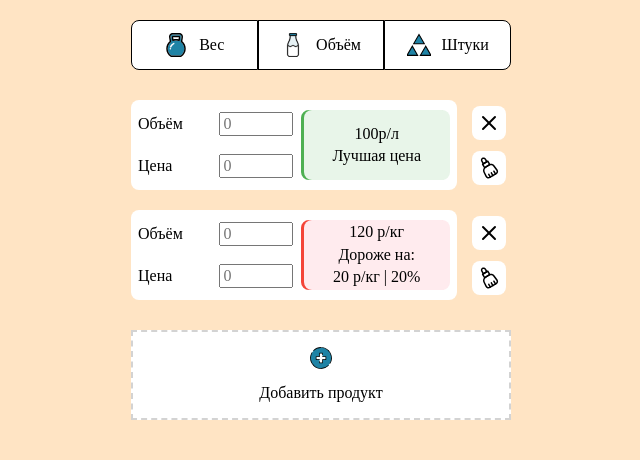
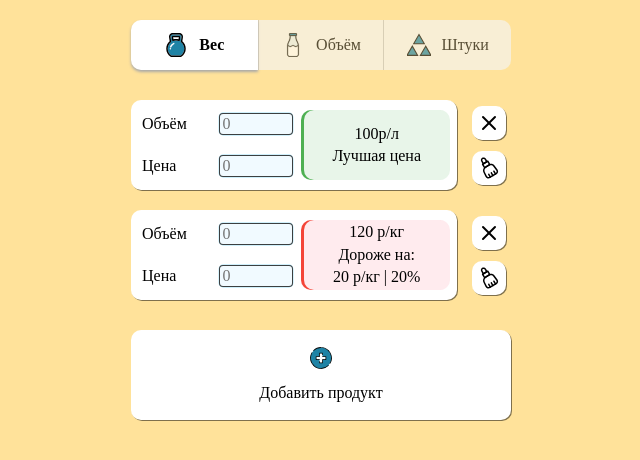
Before and after one commit to display-nice/react_economka, a React (Create React App) app: page / in a window 1280 px wide. Shown: the top 460 px of the page, without its empty margins (319-959 px from the left). Built offline with nearby package versions, Linux system fonts and the light colour scheme.

Commit message:
update №2, overall

```diff
--- a/src/App.jsx
+++ b/src/App.jsx
@@ -1,41 +1,41 @@
+import { useState } from "react";
+import { Units } from "@components/Units";
+
 function App() {
+	const unitBtnsData = {
+		weight: "Вес",
+		volume: "Объём",
+		pieces: "Штуки",
+	};
+	const [activeUnit, setActiveUnit] = useState("weight");
+	const handleUnitClick = (btnName) => {
+		setActiveUnit(btnName);
+	};
+
 	return (
 		<div className="App">
 			<main className="main">
-				<section className="units">
-					<button className="units__btn">
-						<img src={`${process.env.PUBLIC_URL}/icons/weight.svg`} alt="Вес" />
-						<div className="units__container">Вес</div>
-					</button>
-					<button className="units__btn">
-						<img src={`${process.env.PUBLIC_URL}/icons/volume.svg`} alt="Объём" />
-						<div className="units__container">Объём</div>
-					</button>
-					<button className="units__btn">
-						<img src={`${process.env.PUBLIC_URL}/icons/pieces.svg`} alt="Штуки" />
-						<div className="units__container">Штуки</div>
-					</button>
-				</section>
+				<Units {...{ unitBtnsData, activeUnit, handleUnitClick }}/>
 				<section className="products">
 					<div className="product">
 						<div className="product__main">
-							<label htmlFor="product1__unitinput" className="product__unitlabel">
+							<label htmlFor="product1__unitinput" className="product__label product__label--unit">
 								Объём
 							</label>
 							<input
 								id="product1__unitinput"
 								type="number"
 								placeholder="0"
-								className="product__unitinput"
+								className="product__input product__input--unit"
 							/>
-							<label htmlFor="product1__priceinput" className="product__pricelabel">
+							<label htmlFor="product1__priceinput" className="product__label product__label--price">
 								Цена
 							</label>
 							<input
 								id="product1__priceinput"
 								type="number"
 								placeholder="0"
-								className="product__priceinput"
+								className="product__input product__input--price"
 							/>
 							<div className="product__result product__result--best-price">
 								<p>100р/л</p>
@@ -57,23 +57,23 @@ function App() {
 					</div>
 					<div className="product">
 						<div className="product__main">
-							<label htmlFor="product1__unitinput" className="product__unitlabel">
+							<label htmlFor="product2__unitinput" className="product__label product__label--unit">
 								Объём
 							</label>
 							<input
-								id="product1__unitinput"
+								id="product2__unitinput"
 								type="number"
 								placeholder="0"
-								className="product__unitinput"
+								className="product__input product__input--unit"
 							/>
-							<label htmlFor="product1__priceinput" className="product__pricelabel">
+							<label htmlFor="product2__priceinput" className="product__label product__label--price">
 								Цена
 							</label>
 							<input
-								id="product1__priceinput"
+								id="product2__priceinput"
 								type="number"
 								placeholder="0"
-								className="product__priceinput"
+								className="product__input product__input--price"
 							/>
 							<div className="product__result product__result--worst-price">
 								<p>120 р/кг</p>
@@ -82,16 +82,12 @@ function App() {
 							</div>
 						</div>
 						<div className="product__controls">
-							<img
-								className="product__remove"
-								src={`${process.env.PUBLIC_URL}/icons/close.svg`}
-								alt="Удалить"
-							/>
-							<img
-								className="product__clear"
-								src={`${process.env.PUBLIC_URL}/icons/clear.svg`}
-								alt="Очистить"
-							/>
+							<button className="product__remove">
+								<img src={`${process.env.PUBLIC_URL}/icons/close.svg`} alt="Удалить" />
+							</button>
+							<button className="product__clear">
+								<img src={`${process.env.PUBLIC_URL}/icons/clear.svg`} alt="Очистить" />
+							</button>
 						</div>
 					</div>
 					<button className="products__addnew">
--- /dev/null
+++ b/src/components/Units.jsx
@@ -0,0 +1,19 @@
+export const Units = ({unitBtnsData, activeUnit, handleUnitClick}) => {
+
+	let UnitButtons = [];
+	for (let keyName in unitBtnsData) {
+		const value = unitBtnsData[keyName];
+		UnitButtons.push(
+			<button
+				key={keyName + "_btn"}
+				className={`units__btn ${activeUnit === keyName ? "units__btn--active" : ""}`}
+				name={keyName}
+				onClick={(e) => handleUnitClick(e.currentTarget.name)}
+			>
+				<img src={`${process.env.PUBLIC_URL}/icons/${keyName}.svg`} alt={value} />
+				<div className="units__container">{value}</div>
+			</button>
+		);
+	}
+	return <section className="units">{UnitButtons}</section>;
+};
--- a/src/css/auxiliary/variables.css
+++ b/src/css/auxiliary/variables.css
@@ -1,14 +1,19 @@
 :root {
-   --main-color: #275e63; /* Основной цвет */
-   --main-light-color: #507d7b; /* Светлый цвет */
-   --main-dark-color: #13484c; /* Темный цвет */
-   --disabled-color: #7d9b9a; /* Цвет для отключенных элементов */
+   /* Главный фон */
+   --main-bg-color: #ffdf8de0;
+   /* --a: bisque; */
 
    /* продукты */
    --product-bg-color: white;
 
    /* кнопки */
    --units-btns-color: white;
+
+   /* инпуты  */
+   --input-bg: rgb(241, 250, 255);
+   --input-shadow: rgb(158, 224, 247);
+   --input-hover-shadow: rgba(37, 131, 165);
+   --input-focus-shadow: rgba(37, 131, 165);
 
    /* результат */
    --neutral-price-shadow: darkgray;
--- a/src/css/style.css
+++ b/src/css/style.css
@@ -3,7 +3,7 @@
 @import "./auxiliary/reboot.css";
 
 body {
-	background-color: bisque;
+	background-color: var(--main-bg-color);
 }
 
 p {
@@ -11,22 +11,25 @@ p {
 	padding: 2px;
 }
 
+button {
+	border: 0;
+}
+
 .App {
 	width: clamp(300px, 90%, 380px);
 	height: 100dvh;
 	padding-top: 20px;
 	margin: 0 auto;
-	/* background-color: #fff; */
 }
 
 .main {
 	/* можно использовать как контейнер */
 }
 
+/* Кнопки единиц измерения */
 .units {
 	display: grid;
 	grid-template-columns: repeat(3, 1fr);
-	border-radius: 8px;
 }
 
 .units__btn {
@@ -35,18 +38,41 @@ p {
 	align-items: center;
 	gap: 11px;
 	height: 50px;
-	border: 1px solid;
+	background-color: #f5f5f5;
+	outline: none;
+	opacity: 0.65;
+}
+
+.units__btn:hover:not(.units__btn--active) {
 	background-color: var(--units-btns-color);
+	opacity: 0.7;
+	box-shadow: 0 1px 2px 0 var(--neutral-price-shadow);
 }
+
+.units__btn--active {
+	outline: none;
+	background-color: var(--units-btns-color);
+	opacity: 1;
+	font-weight: 700;
+	box-shadow: 0 2px 3px 0 var(--neutral-price-shadow);
+}
+
 .units__btn:nth-child(1) {
-	border-top-left-radius: 8px;
-	border-bottom-left-radius: 8px;
+	border-top-left-radius: 10px;
+	border-bottom-left-radius: 10px;
+}
+
+.units__btn:nth-child(2) {
+	border-left: 1px solid rgb(0, 0, 0, 0.2);
+	border-right: 1px solid rgb(0, 0, 0, 0.2);
 }
 .units__btn:nth-child(3) {
-	border-top-right-radius: 8px;
-	border-bottom-right-radius: 8px;
+	border-top-right-radius: 10px;
+	border-bottom-right-radius: 10px;
 }
 
+
+/* Продукт */
 .products {
 	/* контейнер для задания границ слева и справа для всех продуктов */
 	margin-top: 10px;
@@ -63,21 +89,26 @@ p {
 	height: 90px;
 	margin-top: 20px;
 	gap: 10px;
-	border-radius: 8px;
 }
 
 .product__controls {
 	display: grid;
 	justify-content: center;
 	align-items: center;
+
 }
 .product__remove,
 .product__clear {
 	padding: 5px;
-	border-radius: 8px;
 	background-color: var(--product-bg-color);
+	box-shadow: 1px 1px 0 0 rgba(0, 0, 0, 0.5)
+}
+.product__remove:active,
+.product__clear:active {
+	box-shadow: 0 0 0 0 rgba(0, 0, 0, 0.5)
 }
 .product__clear {
+
 }
 
 .product__main {
@@ -90,23 +121,49 @@ p {
 	align-items: center;
 	gap: 7px;
 	padding: 7px;
-	border-radius: 8px;
 	background-color: var(--product-bg-color);
+	box-shadow: 1px 1px 0 0 rgba(0, 0, 0, 0.5)
 }
-.product__unitlabel {
+
+
+/* Инпуты и лейблы к ним */
+.product__label--unit {
 	grid-area: a;
 }
-.product__unitinput {
-	grid-area: b;
-	max-width: 74px;
-}
-.product__pricelabel {
+.product__label--price {
 	grid-area: c;
 }
-.product__priceinput {
-	max-width: 74px;
+.product__input--unit {
+	grid-area: b;
+}
+.product__input--price {
 	grid-area: d;
 }
+
+
+.product__input {
+	outline: none;
+	max-width: 74px;
+	border-radius: 4px;
+	border: 1px solid rgba(0, 0, 0, 0.75);
+	background-color: var(--input-bg);
+	box-shadow: 0 0 0 0.4px var(--input-shadow);
+}
+.product__input:hover {
+	box-shadow: 0 0 0 1px var(--input-hover-shadow);
+}
+.product__input:focus {
+	box-shadow: 0 0 0 1.6px var(--input-focus-shadow);
+}
+.product__input--focus {
+	box-shadow: 0 0 0 1.6px var(--input-focus-shadow);
+}
+
+.product__label {
+	margin-left: 4px;
+}
+
+/* Результат */
 .product__result {
 	display: flex;
 	flex-direction: column;
@@ -114,7 +171,6 @@ p {
 	align-items: center;
 	height: 70px;
 	grid-area: e;
-	border-radius: 8px;
 	margin-left: 3px;
 	background-color: var(--neutral-price-bg);
 	box-shadow: -3px 0 0 var(--neutral-price-shadow);
@@ -146,7 +202,10 @@ p {
 	justify-items: center;
 	align-content: center;
 	background-color: var(--product-bg-color);
-	border: 2px dashed lightgray;
+	box-shadow: 1px 1px 0 0 rgba(0, 0, 0, 0.5)
+}
+.products__addnew:active {
+	box-shadow: 0 0 0 0 rgba(0, 0, 0, 0.5)
 }
 .products__addnew img {
 	padding-top: 12px;
@@ -154,3 +213,12 @@ p {
 .products__addnew p {
 	margin: 12px;
 }
+
+.units,
+.product__main,
+.product__result,
+.product__remove,
+.product__clear,
+.products__addnew {
+	border-radius: 10px;
+}
```
Also changed, not shown: public/icons/volume_old.svg (deleted), src/components/Products.jsx (added).
